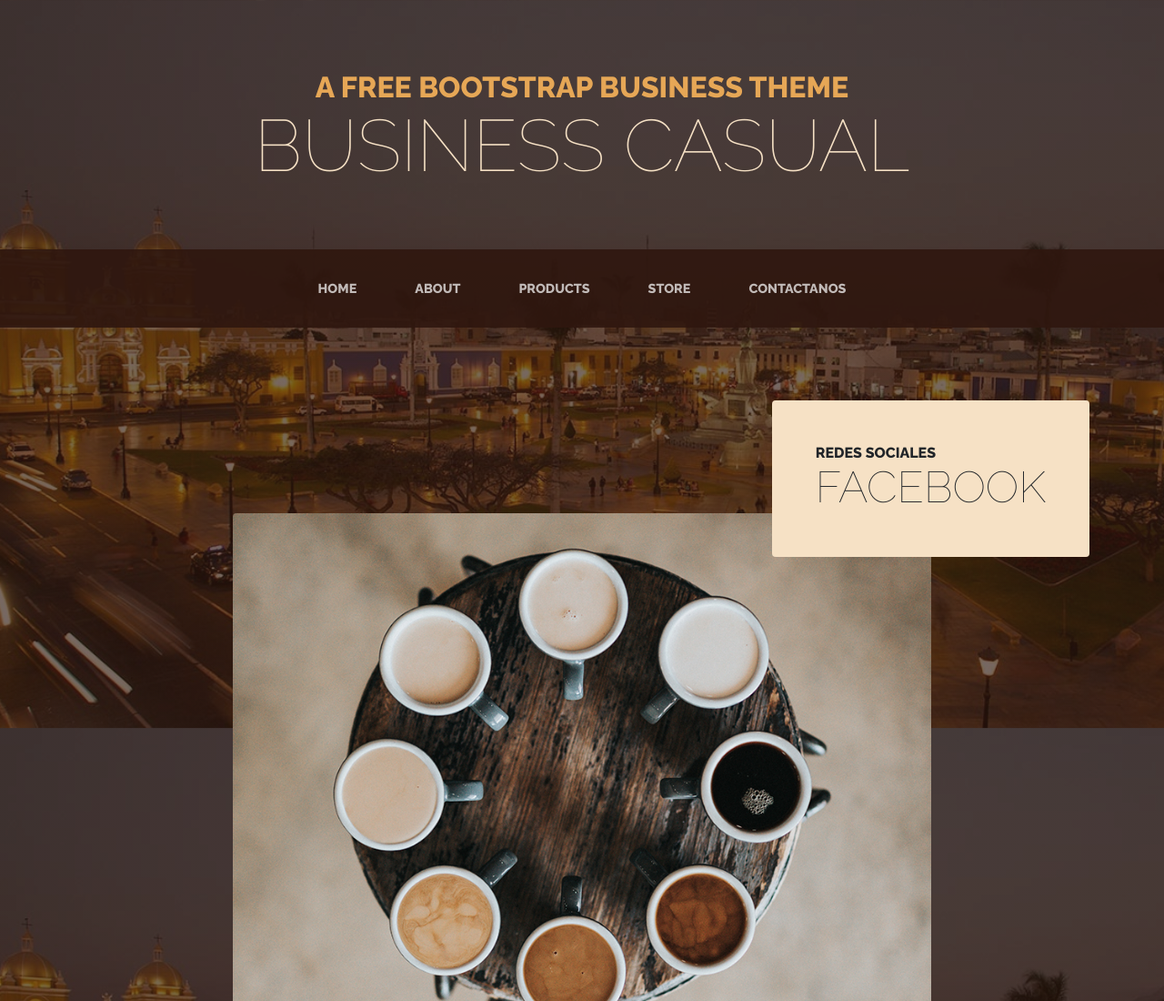
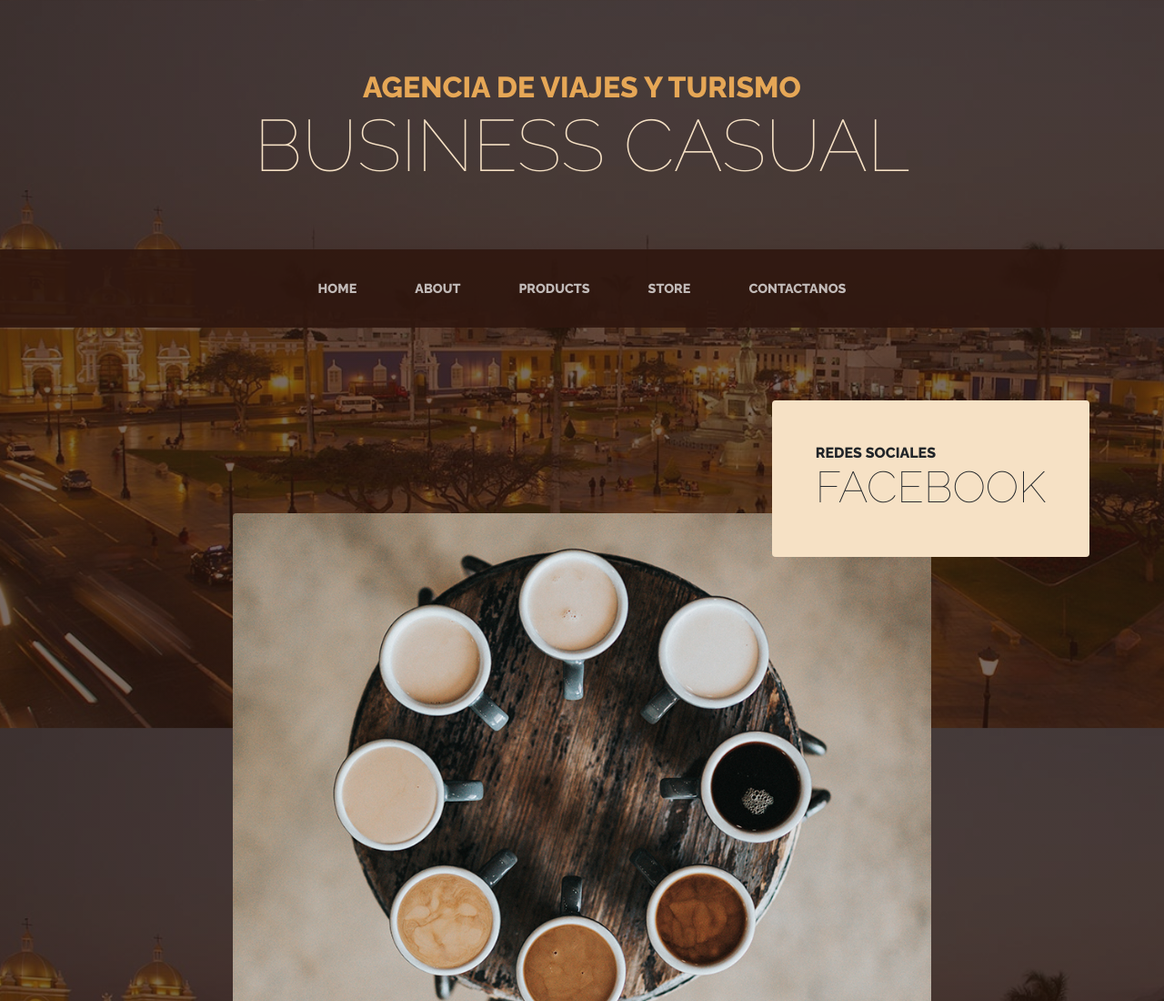
Before and after one commit to MissAngiee/MuchikTours, a plain HTML site: page CANTACTANOS.html in a window 1280 px wide. Shown: the top 1100 px of the page at 91% size. Drawn offline with nearby package versions, Linux system fonts and the light colour scheme.

Commit message:
Update CANTACTANOS.html

```diff
--- a/CANTACTANOS.html
+++ b/CANTACTANOS.html
@@ -18,7 +18,7 @@
     <body>
         <header>
             <h1 class="site-heading text-center text-faded d-none d-lg-block">
-                <span class="site-heading-upper text-primary mb-3">A Free Bootstrap Business Theme</span>
+                <span class="site-heading-upper text-primary mb-3">Agencia de viajes y turismo</span>
                 <span class="site-heading-lower">Business Casual</span>
             </h1>
         </header>
```
